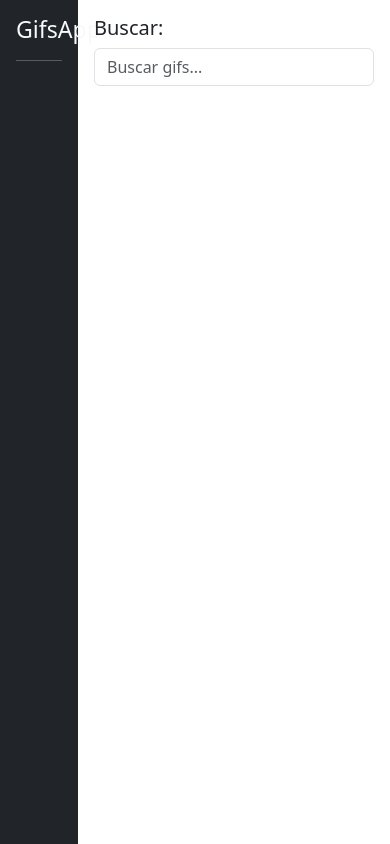
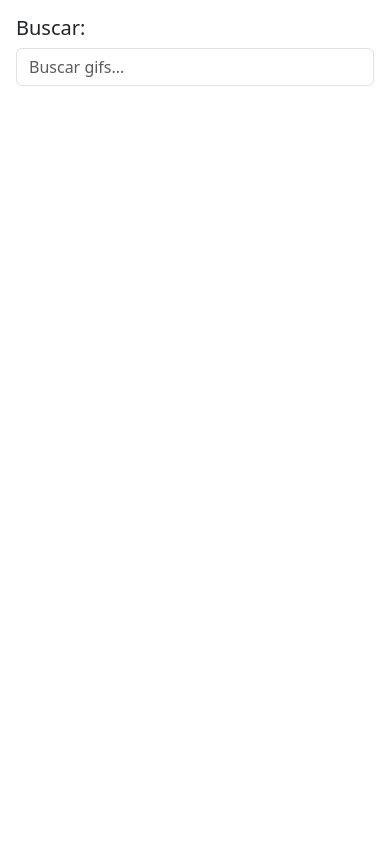
Before and after one commit to javc16/03-gifs-app, an Angular app: page / in a window 390 px wide. Built offline with nearby package versions, Linux system fonts and the light colour scheme.

Commit message:
modifying sidebar css

```diff
--- a/src/app/gifs/components/card-list/card-list.component.html
+++ b/src/app/gifs/components/card-list/card-list.component.html
@@ -9,7 +9,7 @@
 
       <div class="card-body text-white">
         <p class="card-text">
-          {{ gif.title }}
+          {{ gif.title || 'No title' }}
         </p>
       </div>
     </div>
--- a/src/app/shared/components/sidebar/sidebar.component.css
+++ b/src/app/shared/components/sidebar/sidebar.component.css
@@ -3,3 +3,13 @@
   height:100vh;
   width:20vw;
 }
+
+
+
+
+@media only screen and (max-width: 600px){
+  #sidebar
+{
+  display: none;
+}
+}
--- a/src/app/shared/components/sidebar/sidebar.component.html
+++ b/src/app/shared/components/sidebar/sidebar.component.html
@@ -1,6 +1,6 @@
 <div class="bg-dark border-right p-3" id="sidebar">
   <h3 class="text-light">GifsApp</h3>
-  <hr class="text-white" />
+  <hr class="text-white">
 
   <div class="list-group list-reset">
     <button
```
